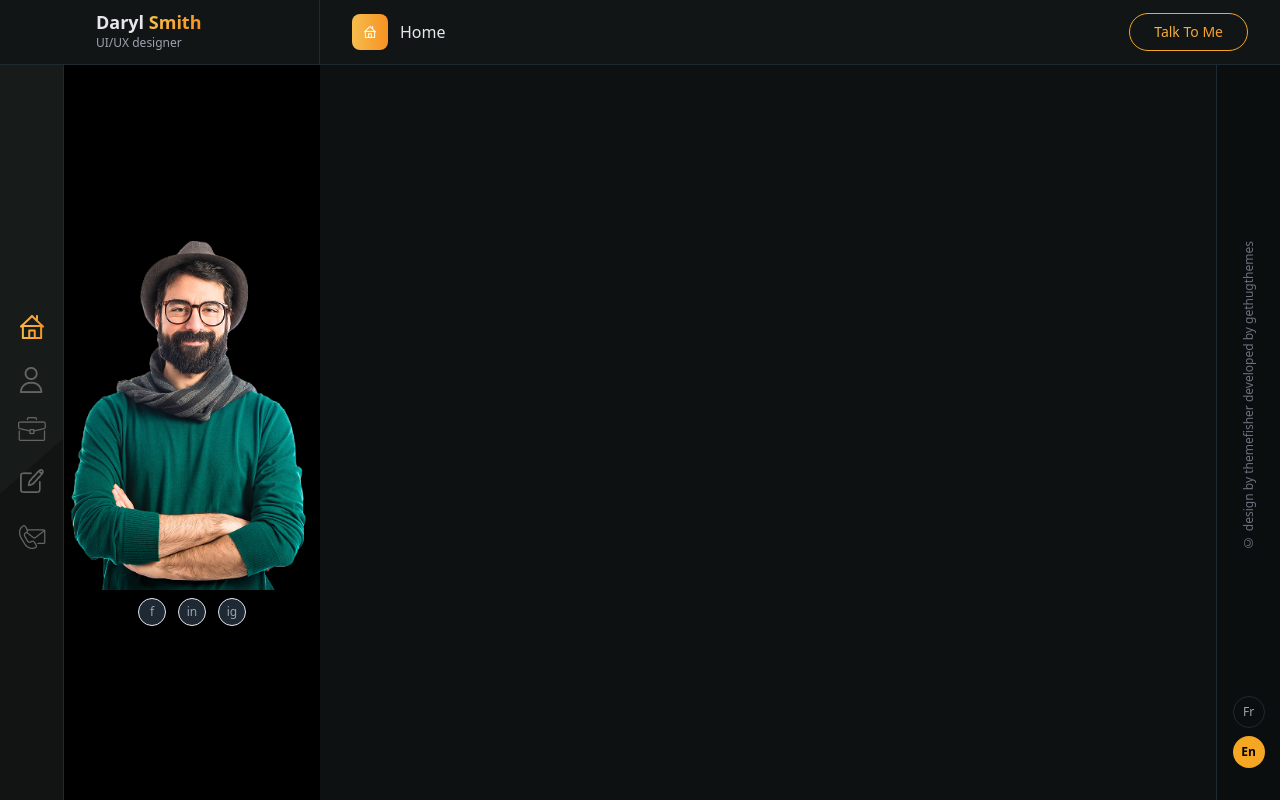
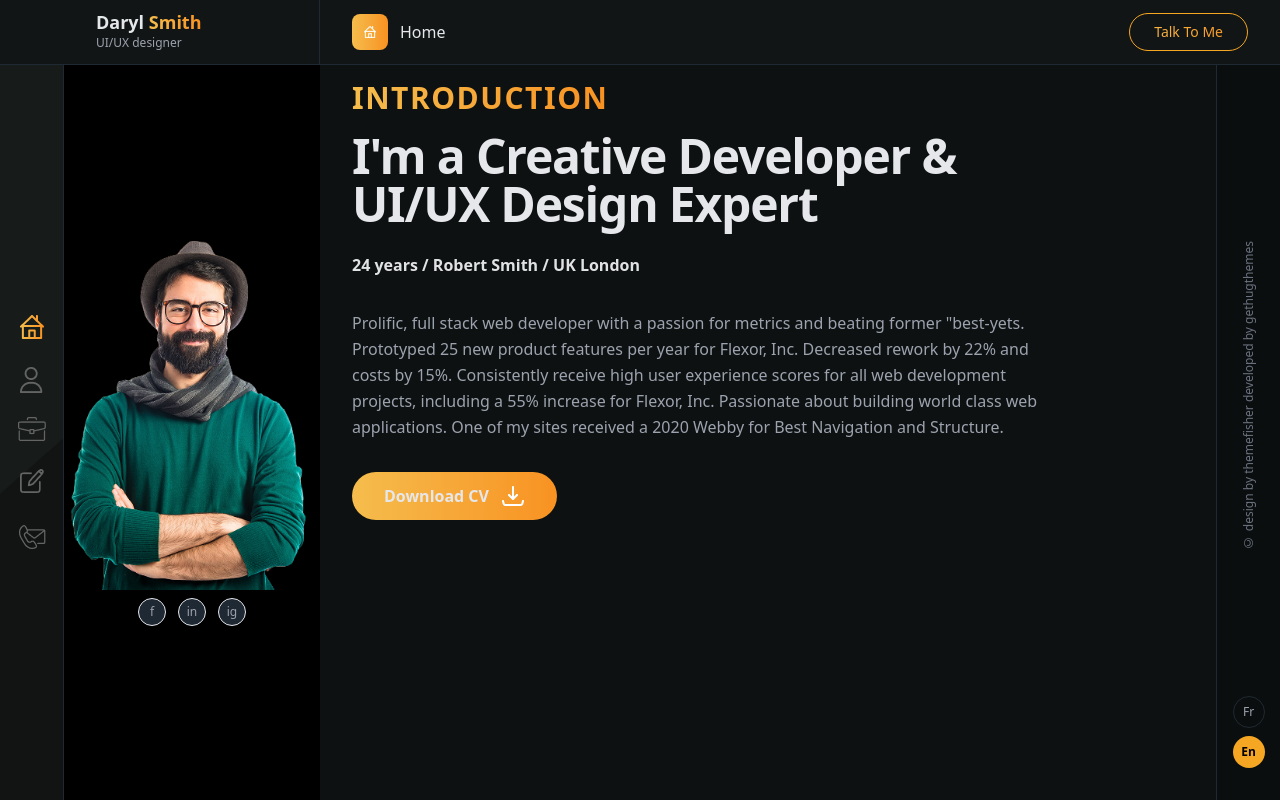
Before and after one commit to MunnaKhan99/portfolio, a plain HTML site: page index.html in a window 1280 px wide. Drawn offline with nearby package versions, Linux system fonts and the light colour scheme.

Commit message:
FEAT: complete hte Hero section with introduction to download button

```diff
--- a/index.html
+++ b/index.html
@@ -169,7 +169,39 @@
 
     </aside>
 
+    <!-- ================= MAIN CONTENT (SCROLL) ================= -->
+    <main class="pt-16 lg:ml-80 lg:mr-16
+           h-screen overflow-y-auto hide-scrollbar
+           relative z-10">
 
+        <!-- HERO -->
+        <section id="home" class="px-8 py-4 max-w-3xl">
+            <span class="gradint-text  text-3xl font-bold uppercase tracking-wider">Introduction</span>
+            <h1 class="text-4xl md:text-5xl font-extrabold tracking-tight mt-4 mb-6">
+                I'm a Creative Developer & UI/UX Design Expert
+            </h1>
+            <h1 class="font-bold text-[#e0e2e4] leading-relaxed mb-8">
+                24 years / Robert Smith / UK London
+            </h1>
+            <p class="text-[#9CA3AF] leading-relaxed mb-8">Prolific, full stack web developer with a passion for metrics
+                and beating former
+                "best-yets. Prototyped 25 new product features per year for Flexor, Inc.
+                Decreased rework by 22% and costs by 15%. Consistently receive high
+                user experience scores for all web development projects, including a
+                55% increase for Flexor, Inc. Passionate about building world class web
+                applications. One of my sites received a 2020 Webby for Best
+                Navigation and Structure.</p>
+            <button class=" btn px-8 py-3 rounded-full
+               font-semibold gradint-color transition flex gap-3">
+                Download CV <span><img src="/assets/download.png" alt=""></span>
+            </button>
+        </section>
+
+        <!-- RESUME -->
+
+
+
+    </main>
 
 </body>
 
```
